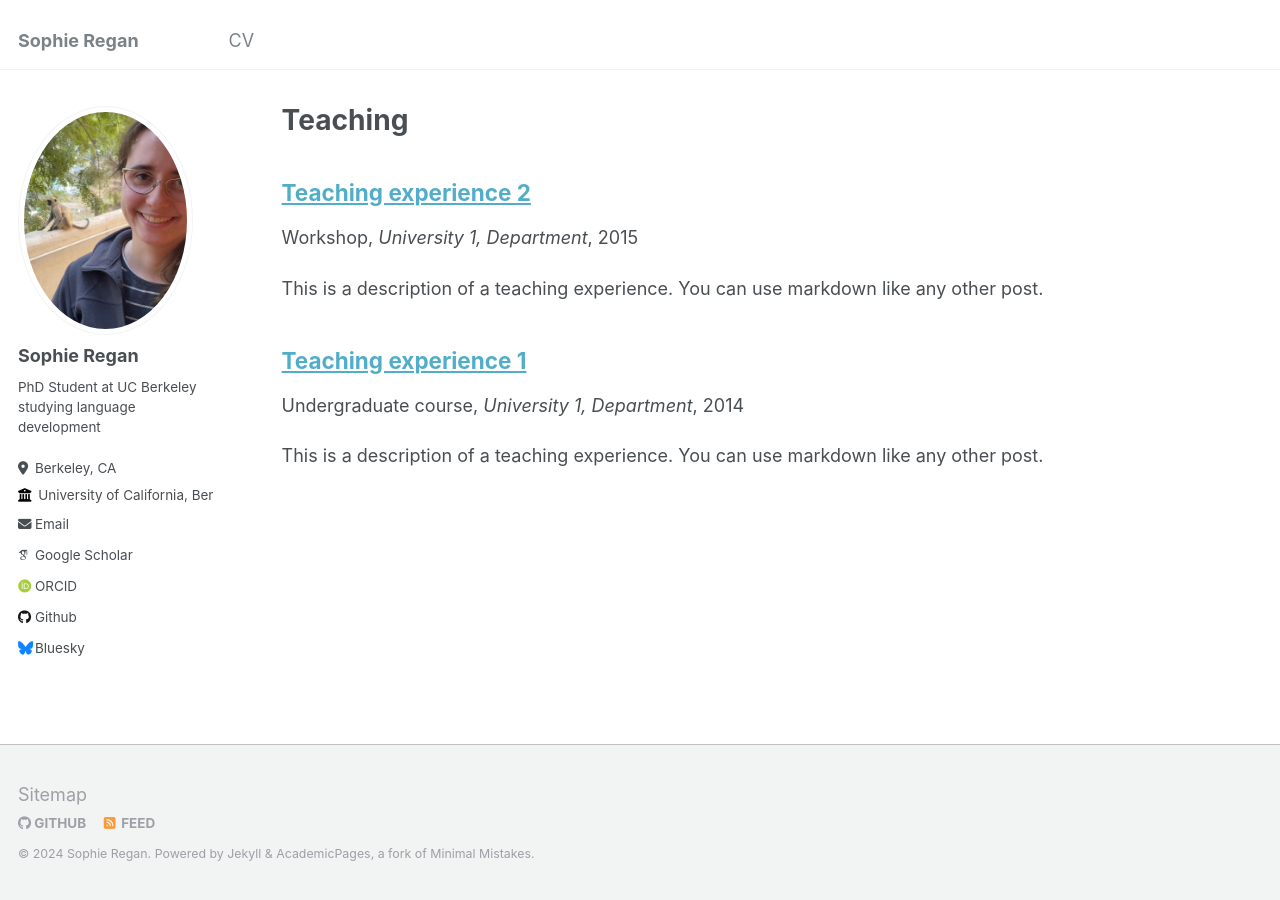
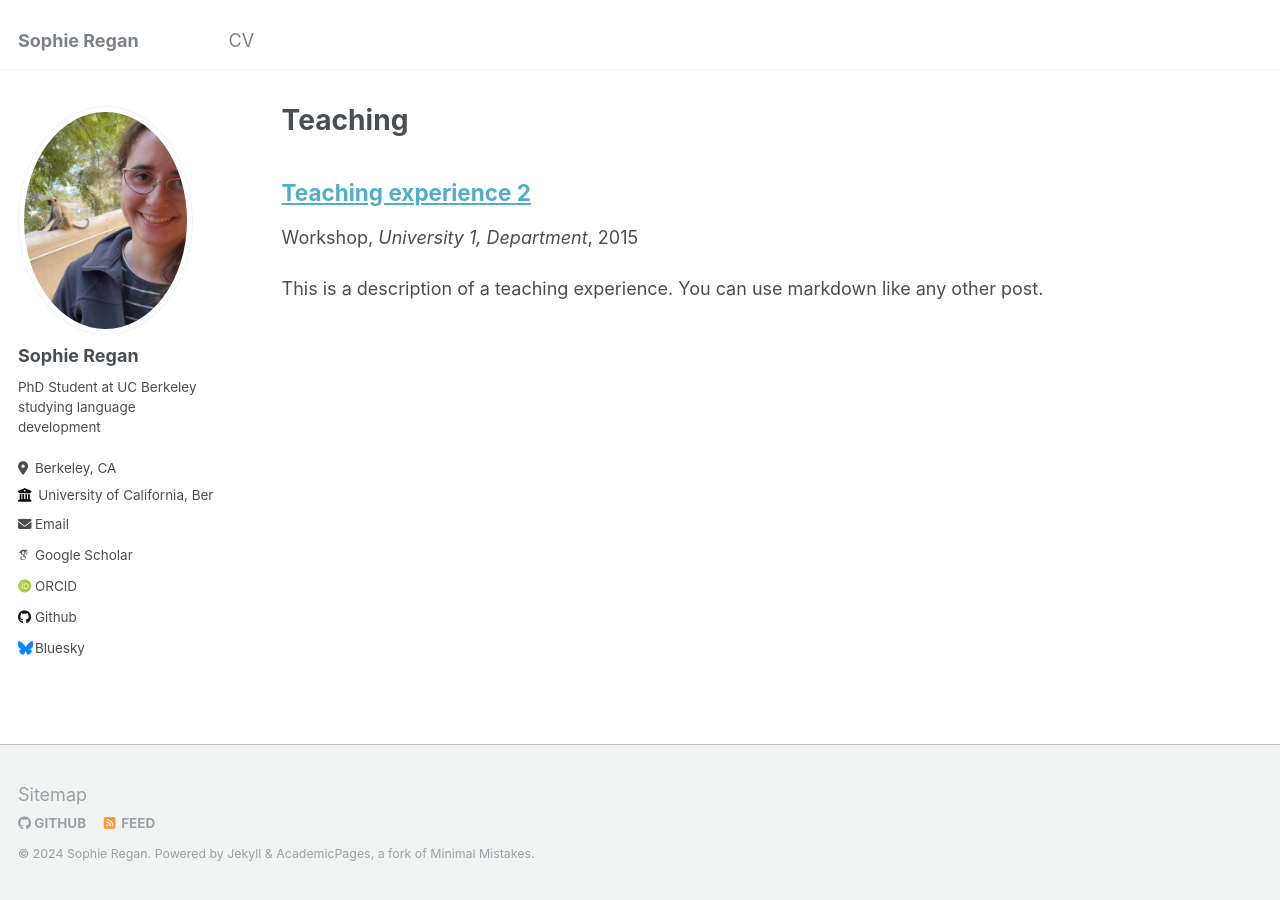
Before and after one commit to regansophie/regansophie, a Jekyll site: the page built from _pages/teaching.html, in a window 1280 px wide. Built offline with Jekyll 4.4.1, drawn with Linux system fonts in a browser that asks for light colours; some web fonts are replaced.

Commit message:
Update 2014-spring-teaching-1.md

```diff
--- a/_teaching/2014-spring-teaching-1.md
+++ b/_teaching/2014-spring-teaching-1.md
@@ -1,20 +1 @@
----
-title: "Teaching experience 1"
-collection: teaching
-type: "Undergraduate course"
-permalink: /teaching/2014-spring-teaching-1
-venue: "University 1, Department"
-date: 2014-01-01
-location: "City, Country"
----
-
-This is a description of a teaching experience. You can use markdown like any other post.
-
-Heading 1
-======
-
-Heading 2
-======
-
-Heading 3
-======
+Coming soon!
```
